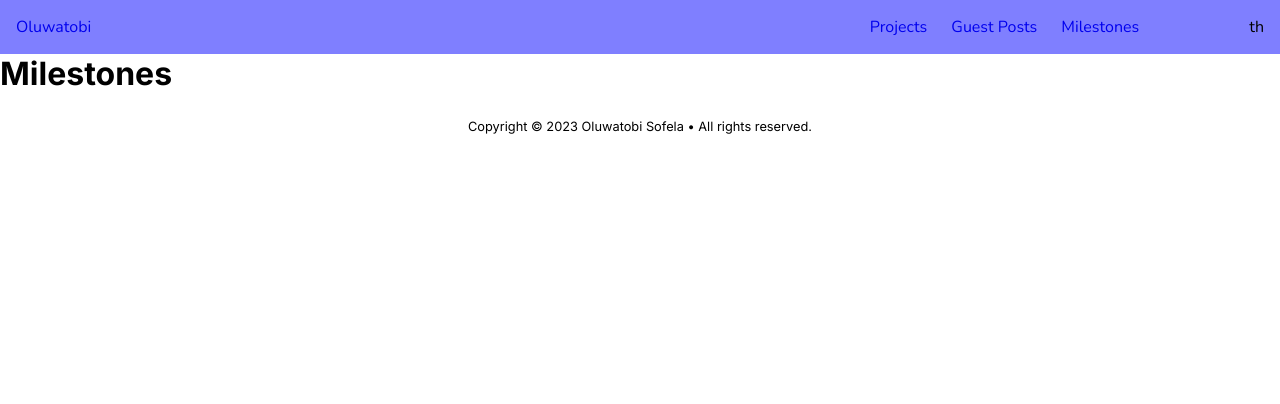
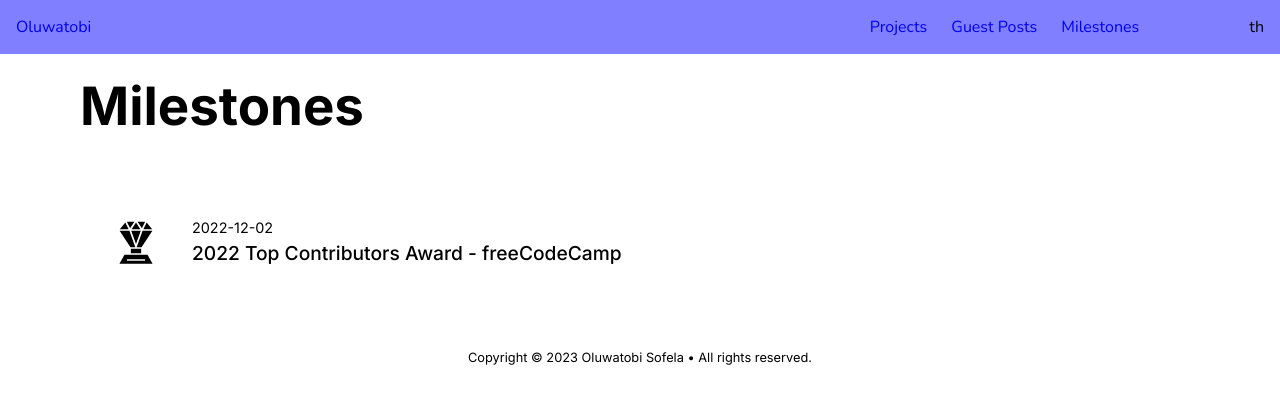
Before and after one commit to oluwatobiss/personal-portfolio, a Next.js app: page /milestones in a window 1280 px wide. Shown: the top 404 px of the page. Built offline with nearby package versions, Linux system fonts and the light colour scheme.

Commit message:
Create 'Milestones' CSS module

```diff
--- a/src/components/Milestones.jsx
+++ b/src/components/Milestones.jsx
@@ -1,5 +1,7 @@
 import Layout from "./Layout";
 import Head from "next/head";
+import styles from "@/src/styles/Milestones.module.css";
+import { GiDiamondTrophy } from "react-icons/gi";
 
 export default function Milestones() {
   return (
@@ -7,7 +9,25 @@ export default function Milestones() {
       <Head>
         <title>Milestones - Oluwatobi Sofela</title>
       </Head>
-      <h1>Milestones</h1>
+      <h1 className={styles.pageHeading}>Milestones</h1>
+      <div className={styles.milestonesContainer}>
+        <section className={styles.milestoneCard}>
+          <span className={styles.milestoneIcon}>
+            <GiDiamondTrophy />
+          </span>
+          <span className={styles.milestoneInfo}>
+            <span className={styles.date}>2022-12-02</span>
+            <a
+              href="https://www.freecodecamp.org/news/freecodecamp-2022-top-contributors/#:~:text=Keyur%20Paralkar-,Oluwatobi%20Sofela,-Eamonn%20Cottrell"
+              target="_blank"
+              rel="noopener"
+              className={styles.title}
+            >
+              2022 Top Contributors Award - freeCodeCamp
+            </a>
+          </span>
+        </section>
+      </div>
     </Layout>
   );
 }
--- /dev/null
+++ b/src/styles/Milestones.module.css
@@ -0,0 +1,41 @@
+.pageHeading {
+  font-size: 3.3rem;
+  margin: 20px 5rem;
+}
+
+.milestonesContainer {
+  padding: 3rem 5rem;
+}
+
+.milestoneCard {
+  border-top: 1px solid white;
+  display: grid;
+  grid-template-columns: 10% 80%;
+  min-height: 70px;
+}
+
+.milestoneIcon {
+  font-size: 3rem;
+  display: flex;
+  justify-content: center;
+  align-items: center;
+}
+
+.milestoneInfo {
+  display: flex;
+  flex-direction: column;
+  justify-content: center;
+  align-items: flex-start;
+}
+
+.date {
+  font-size: 0.9rem;
+}
+
+.title {
+  text-decoration: none;
+  font-size: 1.2rem;
+  font-weight: 500;
+  color: inherit;
+  margin-top: 5px;
+}
```
